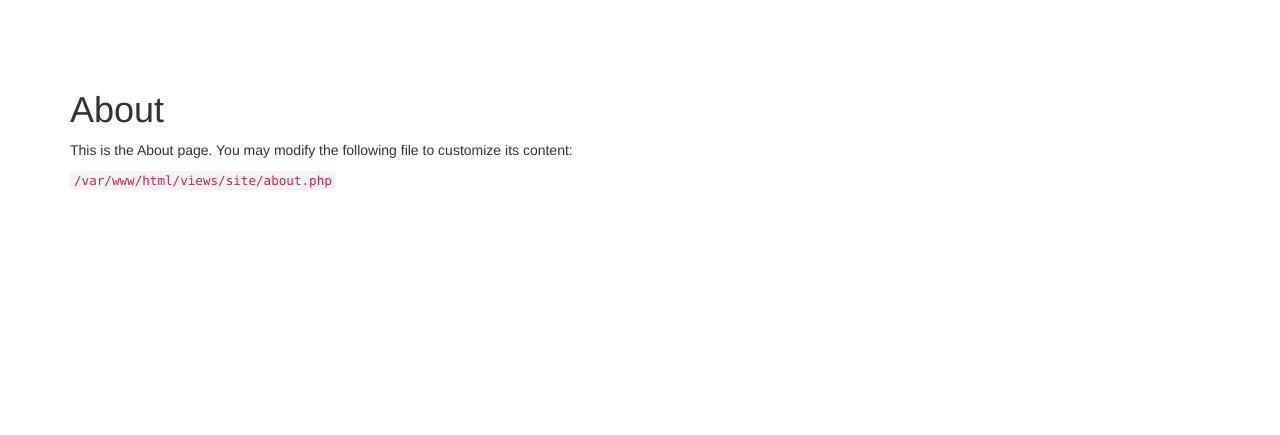
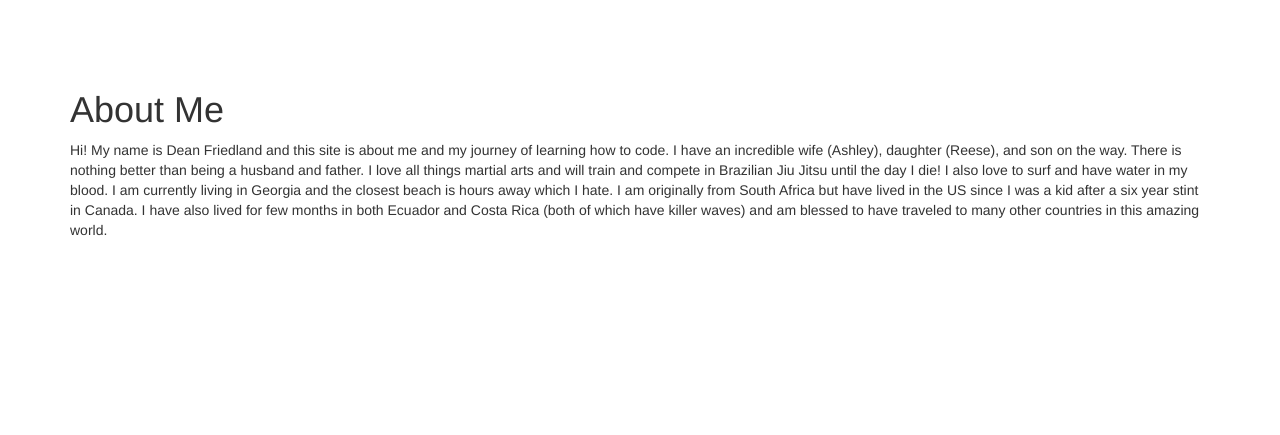
Before and after one commit to dfmmalaw/Portfolio-PHP-, a Yii app: template views/site/about.php in a window 1280 px wide. Shown: the top 435 px of the page. Run offline with PHP 8.4 and a stand-in for Yii, Linux system fonts and the light colour scheme; the template is opened without the code that fills it, so the values that code supplies are empty; some libraries are stand-ins or nearby versions.

Commit message:
added content to about view

```diff
--- a/views/site/about.php
+++ b/views/site/about.php
@@ -4,15 +4,24 @@
 
 use yii\helpers\Html;
 
-$this->title = 'About';
+$this->title = 'About Me';
 $this->params['breadcrumbs'][] = $this->title;
 ?>
 <div class="site-about">
     <h1><?= Html::encode($this->title) ?></h1>
 
     <p>
-        This is the About page. You may modify the following file to customize its content:
+        Hi! My name is Dean Friedland and this site is about me and my journey of
+        learning how to code. I have an incredible wife (Ashley), daughter (Reese),
+        and son on the way. There is nothing better than being a husband and father.
+        I love all things martial arts and will train and compete in Brazilian
+        Jiu Jitsu until the day I die! I also love to surf and have water in my
+        blood. I am currently living in Georgia and the closest beach is hours
+        away which I hate. I am originally from South Africa but have lived in the
+        US since I was a kid after a six year stint in Canada. I have also lived
+        for few months in both Ecuador and Costa Rica (both of which have killer
+        waves) and am blessed to have traveled to many other countries in this amazing
+        world.
     </p>
 
-    <code><?= __FILE__ ?></code>
 </div>
```
